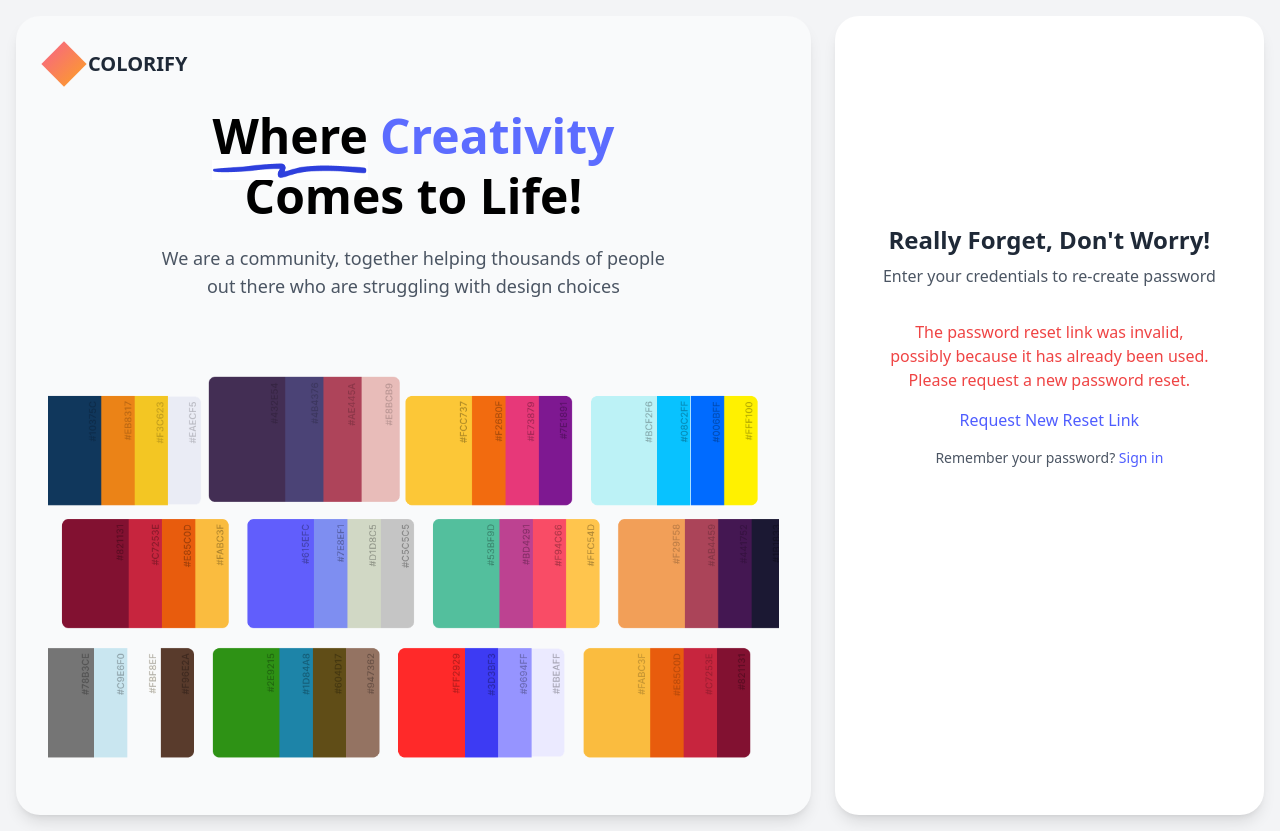
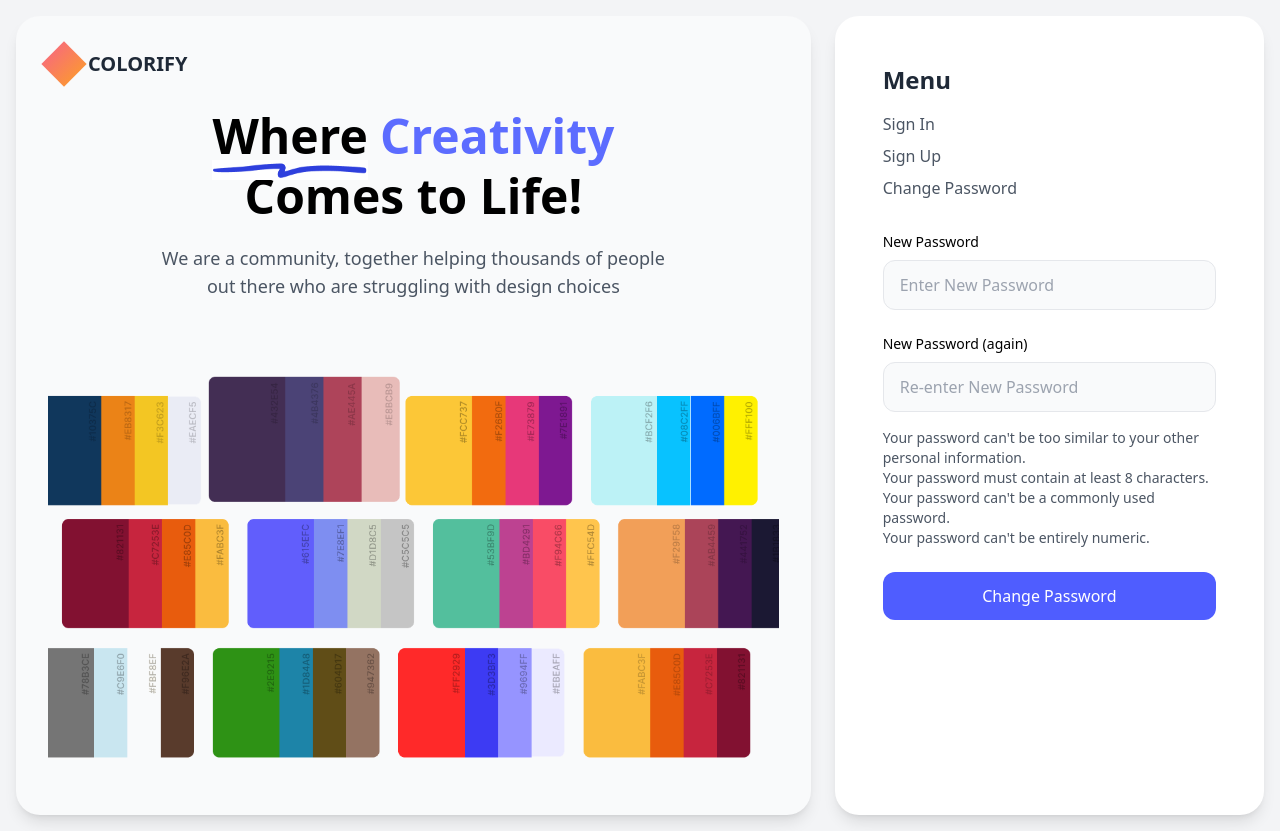
Before and after one commit to divi2001/Tif-Editor-App, a Django app: a page that uses tif_editor_app/templates/account/password_reset_from_key.html in a window 1280 px wide. Run offline with Django 4.2, Linux system fonts and the light colour scheme; some libraries are stand-ins or nearby versions.

Commit message:
added password reset template

```diff
--- a/tif_editor_app/templates/account/password_reset_from_key.html
+++ b/tif_editor_app/templates/account/password_reset_from_key.html
@@ -2,7 +2,7 @@
 {% load i18n %}
 {% load static %}
 
-{% block head_title %}{% trans "Colorify Studio - Reset Password" %}{% endblock %}
+{% block head_title %}{% trans "Colorify Studio - Change Password" %}{% endblock %}
 
 {% block extra_head %}
     <meta charset="UTF-8" />
@@ -58,81 +58,56 @@
 
         <!-- Right Section - 40% -->
         <div class="w-full lg:w-[35%] p-8 lg:p-12 bg-white rounded-3xl shadow-lg">
-            <div class="max-w-md mx-auto pt-40">
-                <!-- Reset Password Header -->
-                <div class="text-center mb-8">
-                    <h2 class="text-2xl font-bold text-gray-800 mb-2">Really Forget, Don't Worry!</h2>
-                    <p class="text-gray-600">
-                        Enter your credentials to re-create password
-                    </p>
+            <div class="max-w-md mx-auto">
+                <!-- Menu -->
+                <div class="mb-8">
+                    <h2 class="text-2xl font-bold text-gray-800 mb-4">Menu</h2>
+                    <ul class="space-y-2">
+                        <li><a href="{% url 'account_login' %}" class="text-gray-600 hover:text-primary">Sign In</a></li>
+                        <li><a href="{% url 'account_signup' %}" class="text-gray-600 hover:text-primary">Sign Up</a></li>
+                        <li><a href="#" class="text-gray-600 hover:text-primary">Change Password</a></li>
+                    </ul>
                 </div>
 
-                {% if validlink %}
-                <!-- Reset Password Form -->
-                <form method="POST">
+                <!-- Change Password Form -->
+                <form method="POST" action="{{ action_url }}">
                     {% csrf_token %}
                     <div class="space-y-6">
-                        {% if form.errors %}
-                        <div class="text-red-500 text-sm">
-                            {% for error in form.non_field_errors %}
-                                {{ error }}
-                            {% endfor %}
-                        </div>
-                        {% endif %}
-
                         <div>
                             <label for="id_password1" class="block text-sm font-medium mb-2">New Password</label>
                             <input
                                 type="password"
-                                name="password1"  {# Changed from new_password1 #}
+                                name="password1"
                                 id="id_password1"
                                 placeholder="Enter New Password"
-                                class="w-full px-4 py-3 rounded-xl bg-gray-50 border border-gray-200 focus:outline-none focus:border-primary {% if form.password1.errors %}border-red-500{% endif %}"
+                                class="w-full px-4 py-3 rounded-xl bg-gray-50 border border-gray-200 focus:outline-none focus:border-primary"
+                                required
                             />
-                            {% if form.password1.errors %}
-                                <p class="text-red-500 text-sm mt-1">{{ form.password1.errors.0 }}</p>
-                            {% endif %}
-                            {% if form.password1.help_text %}
-                                <p class="text-gray-500 text-sm mt-1">{{ form.password1.help_text|safe }}</p>
-                            {% endif %}
                         </div>
-
                         <div>
-                            <label for="id_password2" class="block text-sm font-medium mb-2">Confirm Password</label>
+                            <label for="id_password2" class="block text-sm font-medium mb-2">New Password (again)</label>
                             <input
                                 type="password"
-                                name="password2"  {# Changed from new_password2 #}
+                                name="password2"
                                 id="id_password2"
-                                placeholder="Re-enter your password"
-                                class="w-full px-4 py-3 rounded-xl bg-gray-50 border border-gray-200 focus:outline-none focus:border-primary {% if form.password2.errors %}border-red-500{% endif %}"
+                                placeholder="Re-enter New Password"
+                                class="w-full px-4 py-3 rounded-xl bg-gray-50 border border-gray-200 focus:outline-none focus:border-primary"
+                                required
                             />
-                            {% if form.password2.errors %}
-                                <p class="text-red-500 text-sm mt-1">{{ form.password2.errors.0 }}</p>
-                            {% endif %}
                         </div>
                     </div>
 
+                    <div class="mt-4 text-sm text-gray-600">
+                        <p>Your password can't be too similar to your other personal information.</p>
+                        <p>Your password must contain at least 8 characters.</p>
+                        <p>Your password can't be a commonly used password.</p>
+                        <p>Your password can't be entirely numeric.</p>
+                    </div>
+
                     <button type="submit" class="w-full bg-[#4F5DFF] text-white py-3 rounded-xl mt-6 hover:bg-[#4F5DFF]/90 transition-colors">
-                        {% trans "Reset Password" %}
+                        Change Password
                     </button>
                 </form>
-                {% else %}
-                <div class="text-center">
-                    <p class="text-red-500">
-                        {% trans "The password reset link was invalid, possibly because it has already been used. Please request a new password reset." %}
-                    </p>
-                    <a href="{% url 'account_reset_password' %}" class="text-[#4F5DFF] font-medium hover:underline block mt-4">
-                        {% trans "Request New Reset Link" %}
-                    </a>
-                </div>
-                {% endif %}
-
-                <p class="text-center mt-4 text-sm text-gray-600">
-                    {% trans "Remember your password?" %}
-                    <a href="{% url 'account_login' %}" class="text-[#4F5DFF] font-medium hover:underline">
-                        {% trans "Sign in" %}
-                    </a>
-                </p>
             </div>
         </div>
     </div>
```
Also changed, not shown: tif_editor_app/templates/account/password_reset_done.html (added, +62 -0 lines).
